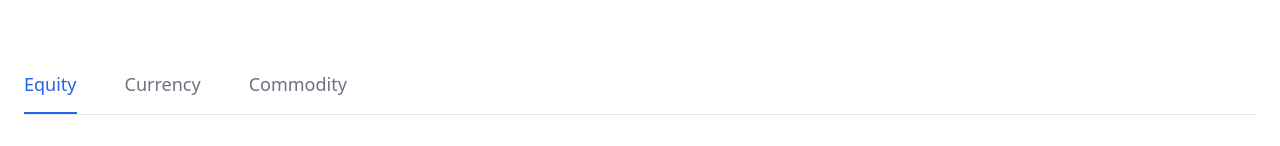
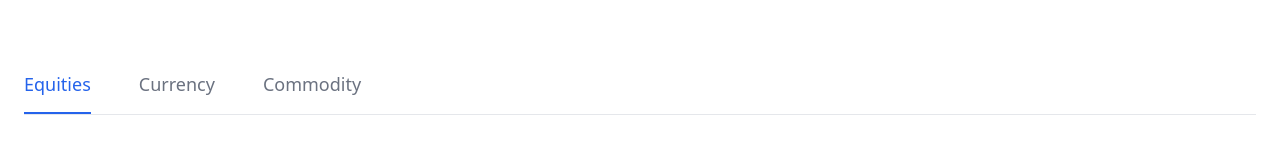
Before and after one commit to ZyroNex2004/Tradify, a React (Vite) app in the folder Tradify/: page /pricing in a window 1280 px wide. Shown: the part 561-707 px from the top of the page. Built offline with nearby package versions, Linux system fonts and the light colour scheme.

Commit message:
change image

```diff
--- a/Tradify/src/Pages/Pricing.jsx
+++ b/Tradify/src/Pages/Pricing.jsx
@@ -4,16 +4,22 @@ import pricingEqImg from "../assets/pricing-eq.svg";
 import otherTradesImg from "../assets/other-trades.svg";
 import OpenAccount from "../Components/OpenAccount";
 
+import { useLocation } from "react-router-dom";
+
 export default function Pricing() {
-    const [activeTab, setActiveTab] = useState("equity");
+    const [activeTab, setActiveTab] = useState("equities");
+    const location = useLocation();
 
     // Handle hash on mount and change
     React.useEffect(() => {
-        const hash = window.location.hash.replace('#tab-', '');
-        if (["equity", "currency", "commodity"].includes(hash)) {
+        const hash = location.hash.replace('#tab-', '');
+        if (["equities", "currency", "commodity"].includes(hash)) {
             setActiveTab(hash);
+        } else {
+            // Default to equities if no hash or invalid hash (optional, but good for /pricing -> equities)
+            setActiveTab("equities");
         }
-    }, []);
+    }, [location]);
 
     const handleTabChange = (tab) => {
         setActiveTab(tab);
@@ -21,7 +27,7 @@ export default function Pricing() {
     };
 
     const charges = {
-        equity: [
+        equities: [
             {
                 category: "Brokerage",
                 delivery: "Zero Brokerage",
@@ -150,7 +156,7 @@ export default function Pricing() {
                 {/* Tabs and Tables Section */}
                 <div className="max-w-7xl mx-auto px-6 py-10">
                     <div className="flex space-x-12 border-b mb-8 text-lg text-gray-500 relative">
-                        {["equity", "currency", "commodity"].map((tab) => (
+                        {["equities", "currency", "commodity"].map((tab) => (
                             <button
                                 key={tab}
                                 onClick={() => handleTabChange(tab)}
@@ -169,7 +175,7 @@ export default function Pricing() {
                         <table className="w-full text-left text-sm text-gray-600 border border-gray-200">
                             <thead className="bg-gray-50">
                                 <tr>
-                                    {activeTab === 'equity' ? (
+                                    {activeTab === 'equities' ? (
                                         <>
                                             <th className="p-4 border font-semibold">Category</th>
                                             <th className="p-4 border font-semibold">Equity delivery</th>
--- a/Tradify/src/Pages/Products.jsx
+++ b/Tradify/src/Pages/Products.jsx
@@ -1,6 +1,8 @@
 import React from 'react';
 import PublicLayout from '../layouts/PublicLayout';
 import productsKite from "../assets/products-kite.png";
+import productsConsole from "../assets/products-console.png";
+
 
 
 import { Link } from 'react-router-dom';
@@ -60,9 +62,12 @@ export default function Products() {
                     <div className="max-w-7xl mx-auto px-6 py-20 flex flex-col md:flex-row-reverse items-center justify-between gap-12">
                         <div className="md:w-3/5">
                             {/* Placeholder for Console Image */}
-                            <div className="bg-purple-50 w-full aspect-[16/10] rounded-md flex items-center justify-center border border-purple-100">
-                                <span className="text-purple-200 text-6xl font-bold">Console</span>
-                            </div>
+                            <img
+                                src={productsConsole}
+                                alt="Console"
+                                className="w-full max-w-2xl mx-auto"
+                            />
+
                         </div>
                         <div className="md:w-2/5 md:pr-10">
                             <h2 className="text-3xl font-semibold text-gray-800 mb-4">Console</h2>
```
